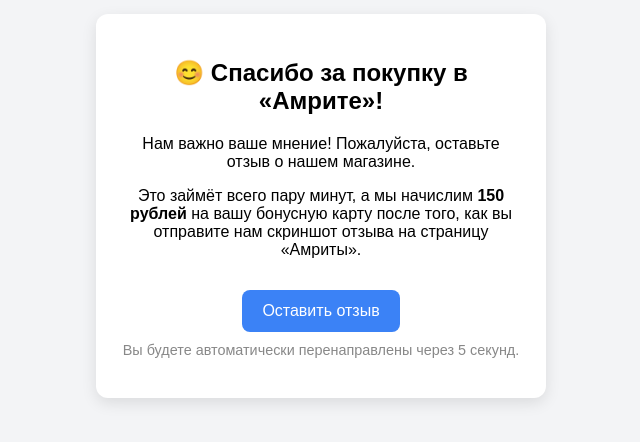
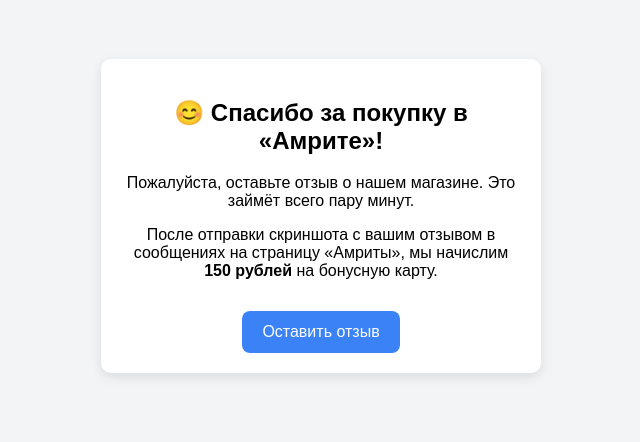
Before and after one commit to biggpt1/yandex-maps, a plain HTML site: page index.html in a window 1280 px wide. Shown: the part 194-636 px from the top of the page, without its empty margins (319-959 px from the left). Drawn offline with Linux system fonts and the light colour scheme.

Commit message:
Update index.html

```diff
--- a/index.html
+++ b/index.html
@@ -2,39 +2,36 @@
 <html lang="ru">
 <head>
   <meta charset="UTF-8">
-  <meta name="viewport" content="width=device-width, initial-scale=1.0">
-  <title>Оставьте отзыв о Амрите</title>
-  <meta http-equiv="refresh" content="5; url=https://yandex.ru/maps/org/amrita/1010057612/reviews/?ll=44.673695%2C43.005520&tab=reviews&z=15">
+  <title>Оставить отзыв</title>
+  <meta name="viewport" content="width=device-width,initial-scale=1">
   <style>
     body {
-      font-family: 'Arial', sans-serif;
+      font-family: Arial, sans-serif;
       background-color: #f3f4f6;
       display: flex;
       justify-content: center;
       align-items: center;
       height: 100vh;
+      text-align: center;
       margin: 0;
-      padding: 15px;
-      box-sizing: border-box;
-      text-align: center;
+      padding: 10px;
     }
     .card {
-      background-color: white;
-      padding: 25px;
-      border-radius: 12px;
-      box-shadow: 0 5px 15px rgba(0,0,0,0.1);
+      background: #fff;
+      padding: 20px;
+      border-radius: 10px;
+      box-shadow: 0 4px 12px rgba(0,0,0,0.1);
       max-width: 400px;
       width: 100%;
     }
     .button {
       display: inline-block;
+      padding: 12px 20px;
       background-color: #3b82f6;
       color: white;
       text-decoration: none;
-      padding: 12px 20px;
+      border-radius: 8px;
       margin-top: 15px;
-      border-radius: 8px;
-      transition: background-color 0.3s;
     }
     .button:hover {
       background-color: #2563eb;
@@ -44,16 +41,9 @@
 <body>
   <div class="card">
     <h2>😊 Спасибо за покупку в «Амрите»!</h2>
-    <p>
-      Нам важно ваше мнение! Пожалуйста, оставьте отзыв о нашем магазине.
-    </p>
-    <p>
-      Это займёт всего пару минут, а мы начислим <strong>150 рублей</strong> на вашу бонусную карту после того, как вы отправите нам скриншот отзыва на страницу «Амриты».
-    </p>
-    <a href="https://yandex.ru/maps/org/amrita/1010057612/reviews/?ll=44.673695%2C43.005520&tab=reviews&z=15" class="button">Оставить отзыв</a>
-    <p style="font-size: 0.9em; margin-top: 10px; color: #888;">
-      Вы будете автоматически перенаправлены через 5 секунд.
-    </p>
+    <p>Пожалуйста, оставьте отзыв о нашем магазине. Это займёт всего пару минут.</p>
+    <p>После отправки скриншота с вашим отзывом в сообщениях на страницу «Амриты», мы начислим <strong>150 рублей</strong> на бонусную карту.</p>
+    <a class="button" href="https://yandex.ru/maps/org/amrita/1010057612/reviews/?ll=44.673695%2C43.005520&tab=reviews&z=15" target="_blank" rel="noopener noreferrer">Оставить отзыв</a>
   </div>
 </body>
 </html>
```
